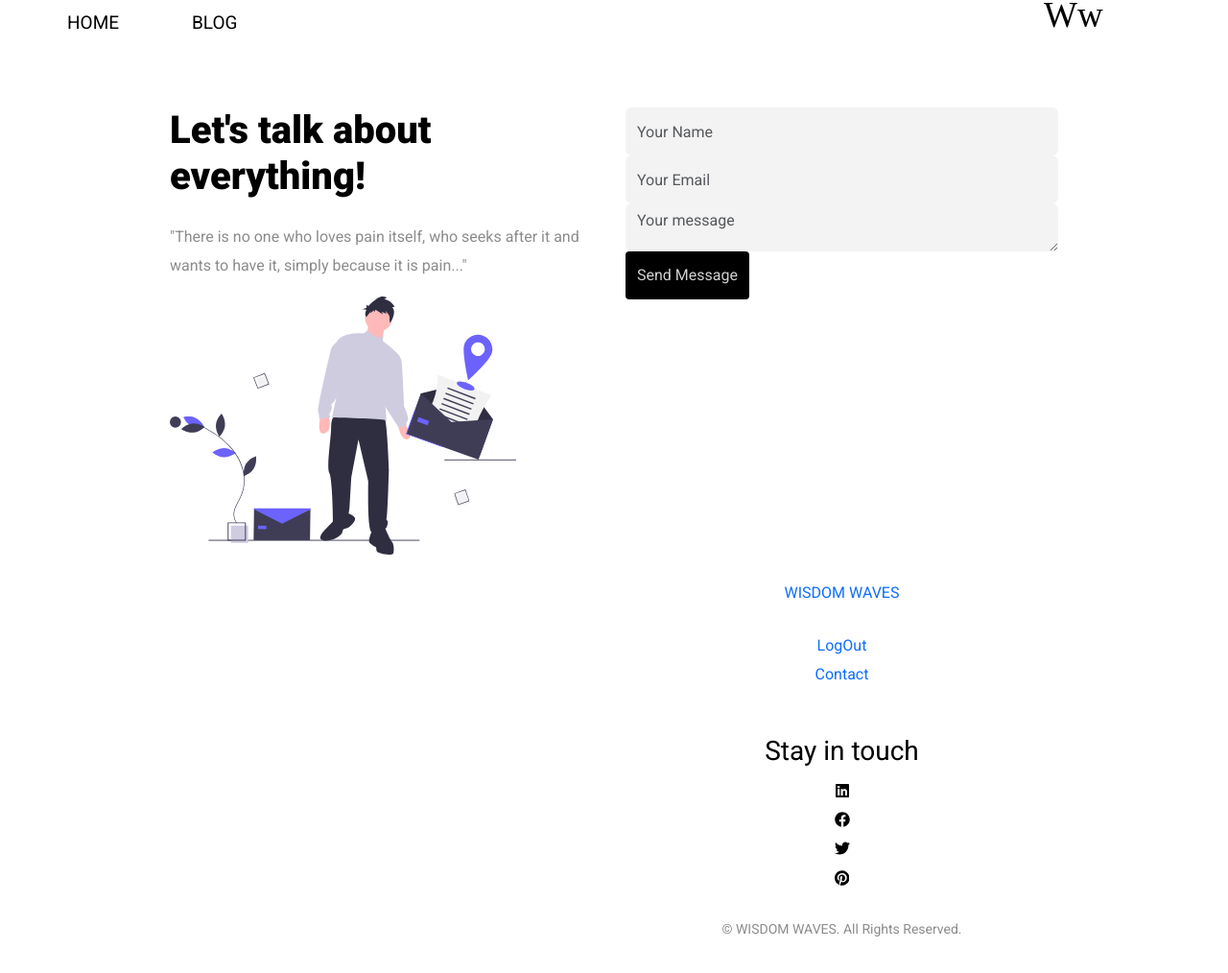
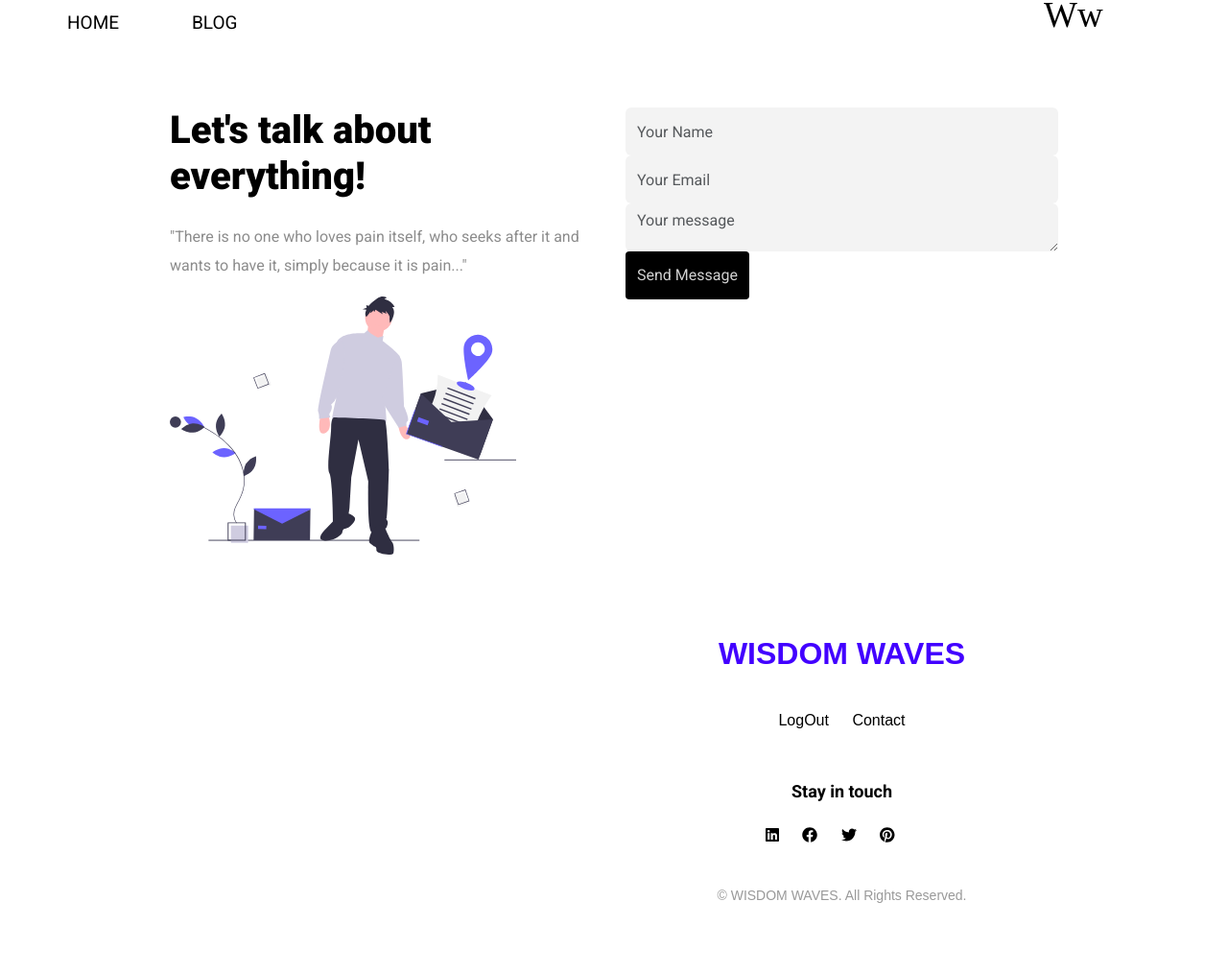
Before and after one commit to Kudu123/wisdom_waves, a website: page contactform.html in a window 1280 px wide. Shown: the whole page at 96% size. Drawn offline with nearby package versions, Linux system fonts and the light colour scheme; some icons are missing; a web font is replaced by a local one.

Commit message:
Update contactform.css
add footer css

```diff
--- a/contactform.css
+++ b/contactform.css
@@ -137,6 +137,64 @@ body {
     font-size: 12px;
     color: #000; }
 
+/*----------------------contact-------------*/
+body {
+  font-family: "Roboto", -apple-system, BlinkMacSystemFont, "Segoe UI", Roboto, "Helvetica Neue", Arial, "Noto Sans", sans-serif, "Apple Color Emoji", "Segoe UI Emoji", "Segoe UI Symbol", "Noto Color Emoji"; }
+
+h1, h2, h3, h4, h5, h6,
+.h1, .h2, .h3, .h4, .h5, .h6 {
+  font-family: "Roboto", -apple-system, BlinkMacSystemFont, "Segoe UI", Roboto, "Helvetica Neue", Arial, "Noto Sans", sans-serif, "Apple Color Emoji", "Segoe UI Emoji", "Segoe UI Symbol", "Noto Color Emoji"; }
+
+a {
+  -webkit-transition: .3s all ease;
+  -o-transition: .3s all ease;
+  transition: .3s all ease; }
+  a, a:hover {
+    text-decoration: none !important; }
+
+.content {
+  height: 70vh; }
+
+.footer-16371 {
+  padding: 3rem 0;
+  font-family: "Poppins", sans-serif; }
+  .footer-16371 .footer-site-logo {
+    text-align: center;
+    font-size: 2rem;
+    font-weight: 900; }
+    .footer-16371 .footer-site-logo a {
+      color: #4200ff; }
+  .footer-16371 .nav-links {
+    padding: 0;
+    margin: 0; }
+    .footer-16371 .nav-links li {
+      display: inline-block; }
+      .footer-16371 .nav-links li a {
+        padding: 10px;
+        color: #000; }
+        .footer-16371 .nav-links li a:hover {
+          color: #4200ff; }
+  .footer-16371 .social h3 {
+    font-weight: bold;
+    font-size: 18px;
+    color: #000; }
+  .footer-16371 .social ul li {
+    display: inline-block; }
+    .footer-16371 .social ul li a {
+      display: inline-block;
+      padding: 10px; }
+    .footer-16371 .social ul li.in a {
+      color: #df588a; }
+    .footer-16371 .social ul li.tw a {
+      color: #15b8ff; }
+    .footer-16371 .social ul li.fb a {
+      color: #3742d0; }
+    .footer-16371 .social ul li.dr a {
+      color: #fa38c1; }
+    .footer-16371 .social ul li.pin a {
+      color: #dd4d5a; }
+  .footer-16371 .copyright {
+    color: #999999; }
 
 
 
```
